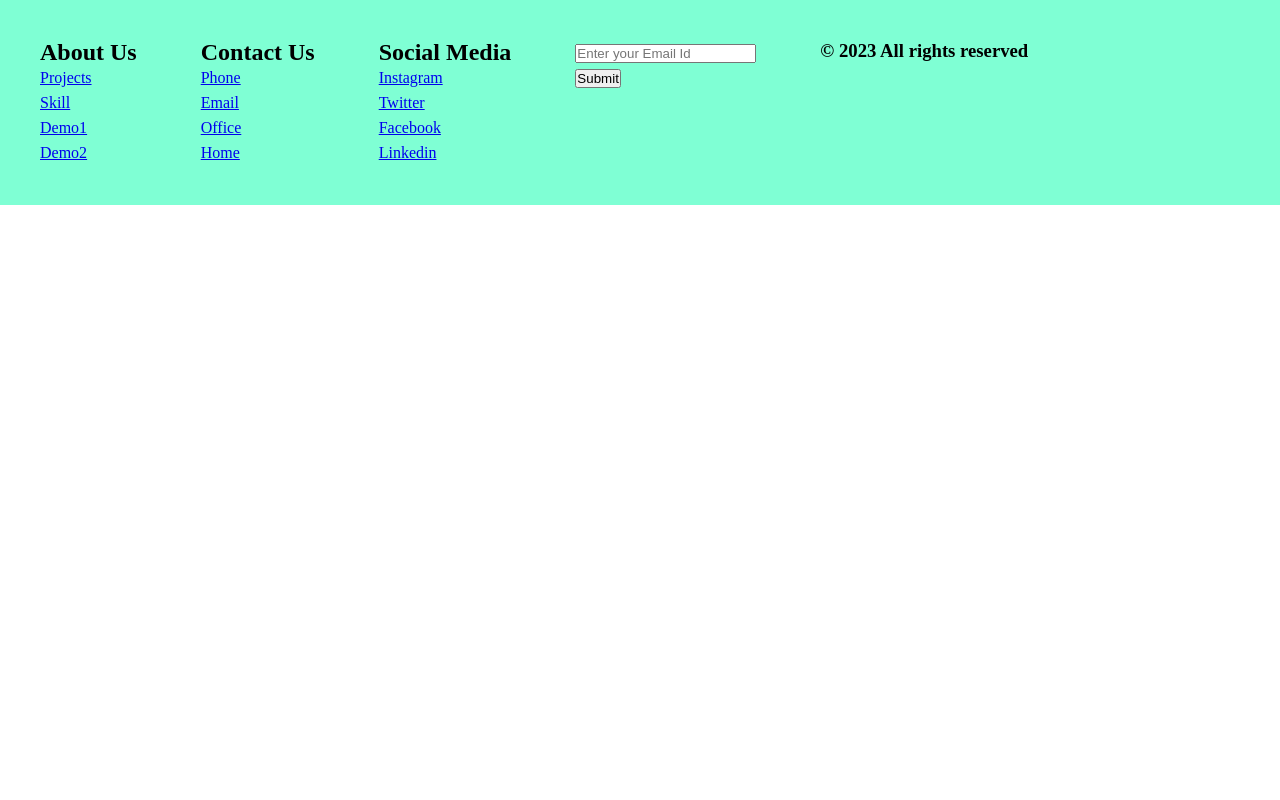
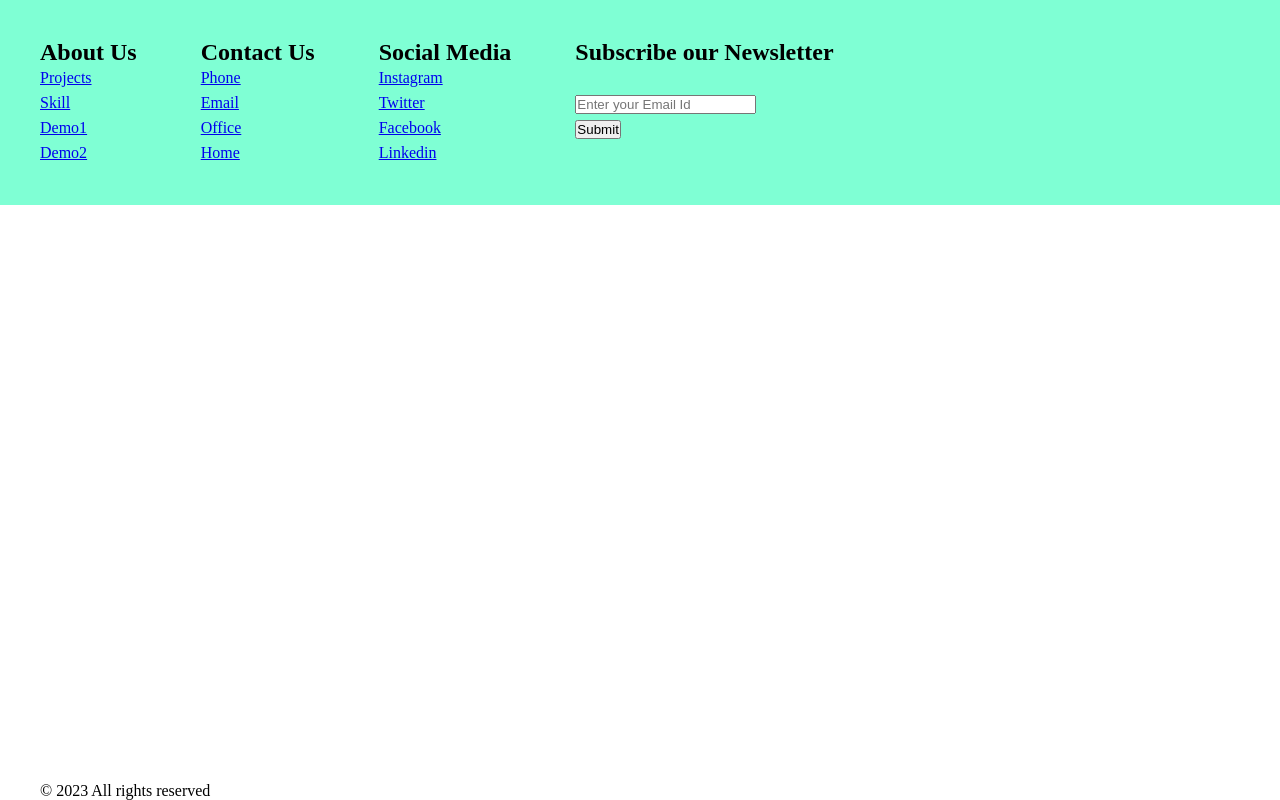
Before and after one commit to Srbh6/HTML-CSS-projects, a plain HTML site: page Fotter4/index.html in a window 1280 px wide. Drawn offline with Linux system fonts and the light colour scheme.

Commit message:
changes copyright

```diff
--- a/Fotter4/index.html
+++ b/Fotter4/index.html
@@ -35,12 +35,14 @@
 
             </div>
             <div class="Fotter-form">
-              <input type="text" placeholder="Enter your Email Id"><br>
+                <h2>Subscribe our Newsletter</h2>
+              <input id="formbox" type="text" placeholder="Enter your Email Id"><br>
                 <button id="Submit" type="submit">Submit</button>
+            </div>
         </div>
+        <p id="p">© 2023 All rights reserved </p>
     </div>
-    <h3 id="h3">© 2023 All rights reserved</h3>
-    </div>
+
 
 </body>
 </html>
--- a/Fotter4/style.css
+++ b/Fotter4/style.css
@@ -41,7 +41,7 @@ margin-right: 4rem;
 
 }
 .Fotter-form{
-text-align: start;
+
 
 }
 .Fotter-sub-heading a:hover{
@@ -49,9 +49,12 @@ text-align: start;
 
 
 }
-#h3{
-
-
-
-
+#formbox{
+margin-top: 30px;
 }
+#p{
+    position: relative;
+    position: absolute;
+    bottom: 0px;
+    text-align: start;
+}
```
